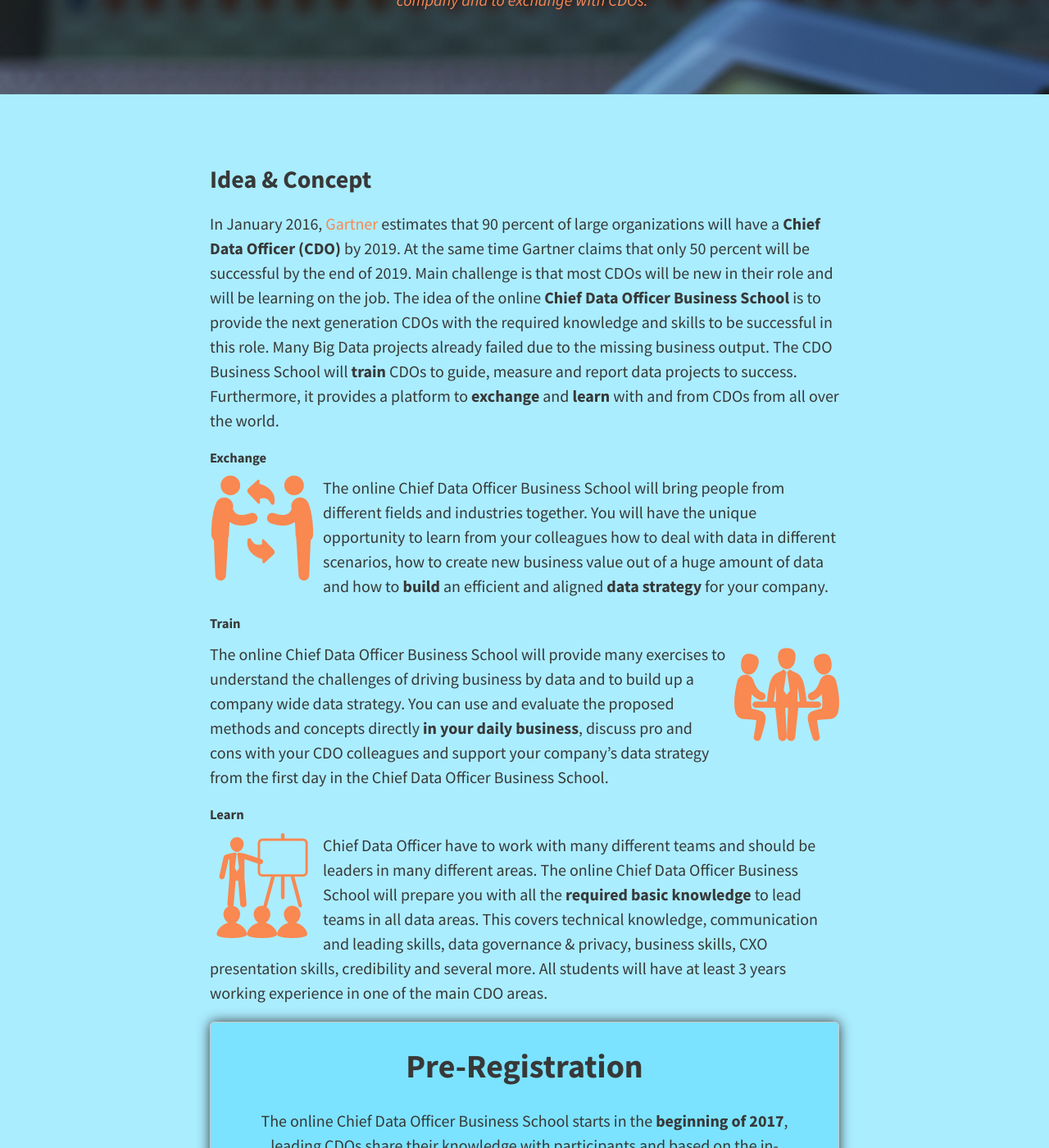
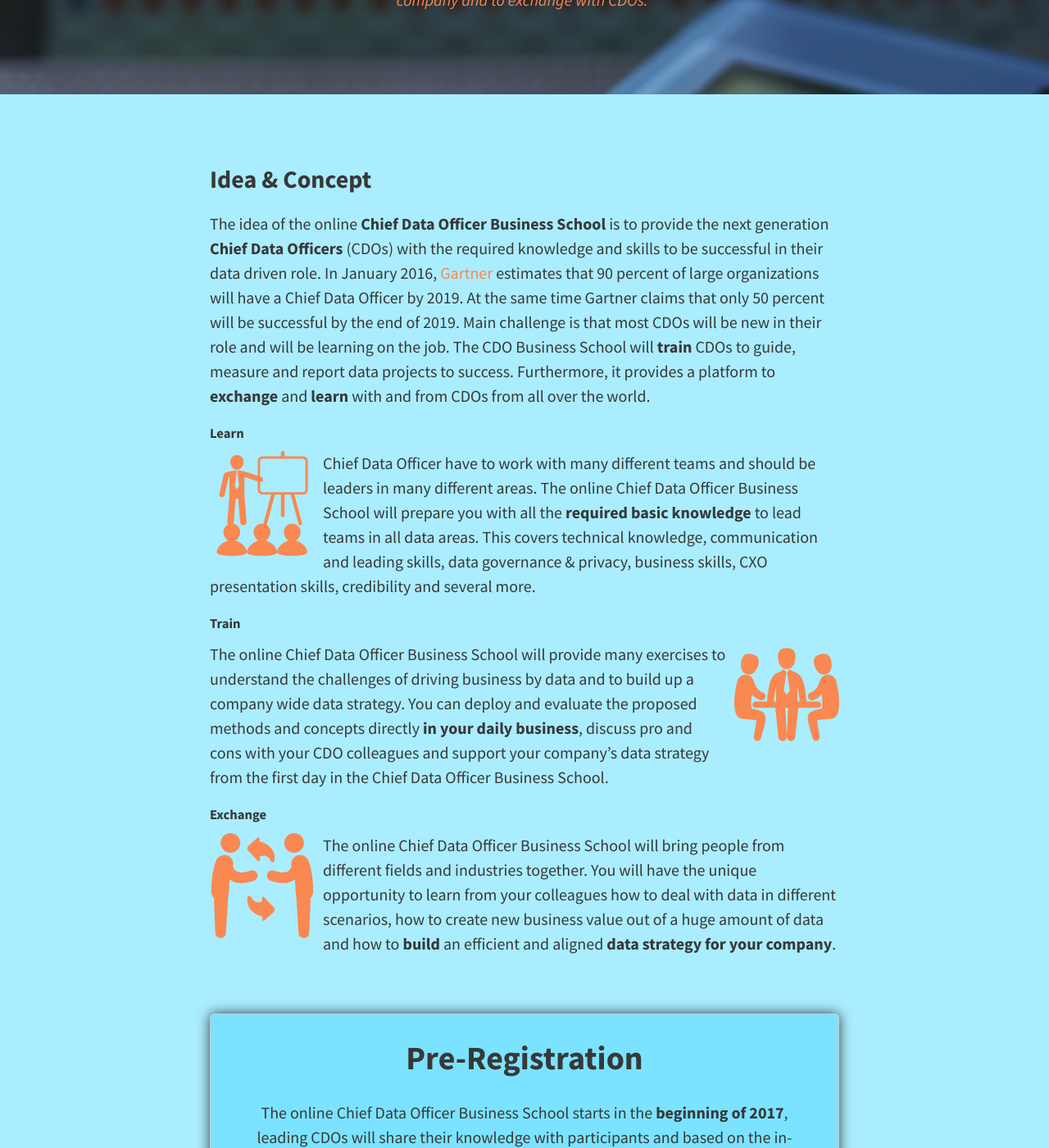
Before and after one commit to schmidb/CDOhub, a Jekyll site: the page built from home.md, in a window 1280 px wide and 1400 px high, scrolled down 320 px. Shown: the whole window at 82% size. Built offline with Jekyll 4.4.1, drawn with Linux system fonts in a browser that asks for light colours; nearby versions of some CDN libraries; some of the changed lines change nothing that is shown; some of the changed text lies outside the part shown.

Commit message:
text improvements

```diff
--- a/_includes/preregistration.html
+++ b/_includes/preregistration.html
@@ -1,7 +1,7 @@
 
 <div id="form_sample">
     <h2>Pre-Registration</h2>
-    <p>The online Chief Data Officer Business School starts in the <b>beginning of 2017</b>, leading CDOs share their knowledge
+    <p>The online Chief Data Officer Business School starts in the <b>beginning of 2017</b>, leading CDOs will share their knowledge
         with participants and based on the in-service education you get well prepared for your CDO opportunities. <br>
         <b>Pre-register with your email</b> to get an official sign-up invitation first of all in 2016.</p>
     <form action="//formspree.io/registration@cdohub.com" method="POST">
--- a/home.md
+++ b/home.md
@@ -8,27 +8,16 @@ hide: true
 ---
 
 ### Idea & Concept
-In January 2016, [Gartner](http://www.gartner.com/newsroom/id/3190117) estimates that 90 percent of large organizations
-will have a **Chief Data Officer (CDO)** by 2019. At the same time Gartner claims that only 50 percent will be successful by the
-end of 2019. Main challenge is that most CDOs will be new in their role and will be learning on the job.
-The idea of the online **Chief Data Officer Business School** is to provide the next generation CDOs with the required
-knowledge and skills to be successful in this role. Many Big Data projects already failed due to the missing business
-output. The CDO Business School will **train** CDOs to guide, measure and report data projects to success. Furthermore,
-it provides a platform to **exchange** and **learn** with and from CDOs from all over the world.
-
-##### Exchange
-![Exchange](/img/icons/men-exchanging-symbol.png){:style="float: left; margin-right: 10px"}
-The online Chief Data Officer Business School will bring people from different fields and industries together. You will
-have the unique opportunity to learn from your colleagues how to deal with data in different scenarios, how to create
-new business value out of a huge amount of data and how to **build** an efficient and aligned **data strategy** for your
-company.
-
-##### Train
-![Train](/img/icons/business-table.png){:style="float: right; margin-left: 10px"}
-The online Chief Data Officer Business School will provide many exercises to understand the challenges of driving
-business by data and to build up a company wide data strategy. You can use and evaluate the proposed methods and
-concepts directly **in your daily business**, discuss pro and cons with your CDO colleagues and support your company’s
-data strategy from the first day in the Chief Data Officer Business School.
+The idea of the online **Chief Data Officer Business School** is to
+provide the next generation **Chief Data Officers** (CDOs) with the required
+knowledge and skills to be successful in their data driven role. In January 2016, [Gartner](http://www.gartner.com/newsroom/id/3190117)
+estimates that 90 percent of large organizations will have a Chief Data Officer by 2019. At the
+same time Gartner claims that only 50 percent will be successful by the
+end of 2019. Main challenge is that most CDOs will be new in their role
+and will be learning on the job. The CDO Business School will **train**
+CDOs to guide, measure and report data projects to success. Furthermore,
+it provides a platform to **exchange** and **learn** with and from CDOs
+from all over the world.
 
 ##### Learn
 ![Learn](/img/icons/seo-training.png){:style="float: left; margin-right: 10px"}
@@ -36,13 +25,28 @@ Chief Data Officer have to work with many different teams and should be leaders
 Chief Data Officer Business School will prepare you with all the **required basic knowledge** to lead teams in all data
 areas. This covers technical knowledge, communication and leading skills, data governance & privacy, business skills,
 CXO presentation skills, credibility and several more.
-All students will have at least 3 years working experience in one of the main CDO areas.
 
+##### Train
+![Train](/img/icons/business-table.png){:style="float: right; margin-left: 10px"}
+The online Chief Data Officer Business School will provide many exercises to understand the challenges of driving
+business by data and to build up a company wide data strategy. You can deploy and evaluate the proposed methods and
+concepts directly **in your daily business**, discuss pro and cons with your CDO colleagues and support your company’s
+data strategy from the first day in the Chief Data Officer Business School.
 
+##### Exchange
+![Exchange](/img/icons/men-exchanging-symbol.png){:style="float: left; margin-right: 10px"}
+The online Chief Data Officer Business School will bring people from different fields and industries together. You will
+have the unique opportunity to learn from your colleagues how to deal with data in different scenarios, how to create
+new business value out of a huge amount of data and how to **build** an efficient and aligned **data strategy for your
+company**.
+
+<br>
 {% include preregistration.html %}
-
+<br>
 
 ### Chief Data Officer Definition
 ![CDO](/img/icons/businessman.png){:style="float: left; margin-right: 10px"}
 The Chief Data Officer (CDO) is a C-level executive, leading the firm’s enterprise-wide data strategy and building a
-more data-driven company culture. [more ...](/2016/02/15/CDO-definition.html)
+more data-driven company culture.
+
+[more ...](/2016/02/15/CDO-definition.html)
```
